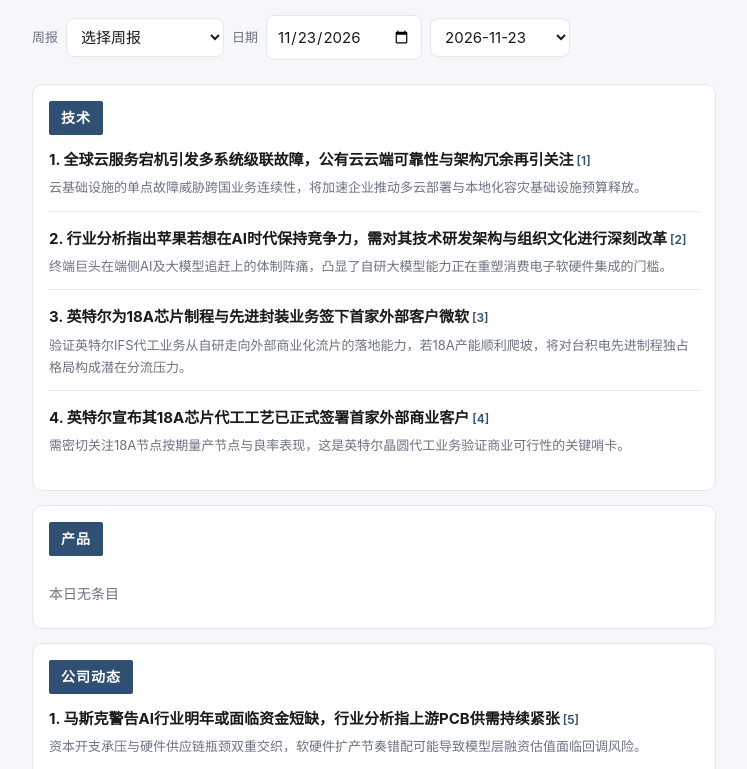
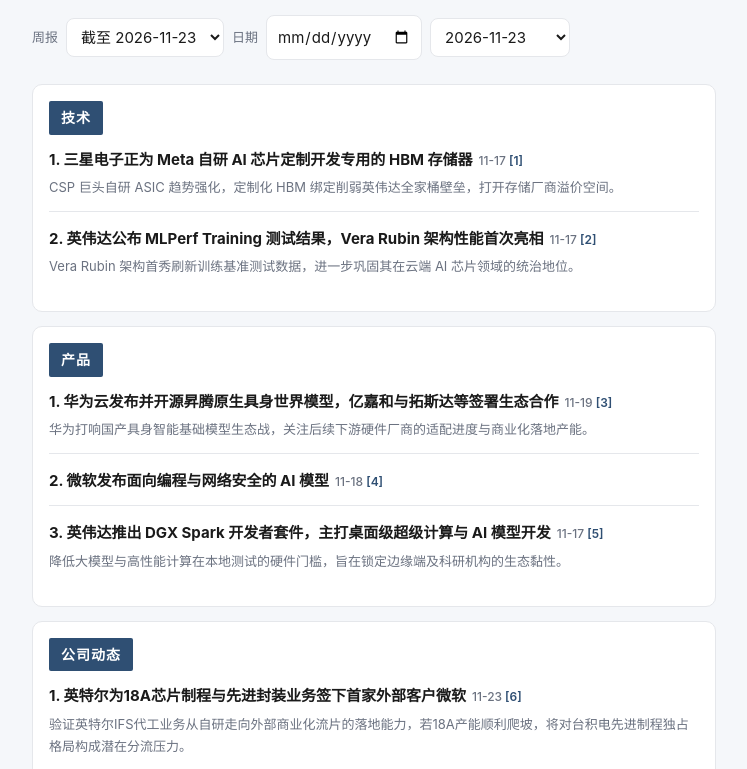
Before and after one commit to TerraYuan/kaiyan-ai-digest, a plain HTML site: page index.html in a window 1280 px wide. Shown: the part 125-894 px from the top of the page, without its empty margins (266-1013 px from the left). Drawn offline with Linux system fonts and the light colour scheme.

Commit message:
周报与日报分开：签客户改入公司动态，首页默认打开周报。

```diff
--- a/app.js
+++ b/app.js
@@ -52,6 +52,7 @@ async function loadWeek(endDate) {
 
 function renderDigest(doc) {
   const sections = (doc.sections || [])
+    .filter((sec) => (sec.items || []).length)
     .map((sec) => {
       const items = sec.items || [];
       const body = items.length
@@ -71,7 +72,7 @@ function renderDigest(doc) {
     })
     .join("");
 
-  $("content").innerHTML = sections;
+  $("content").innerHTML = sections || `<p class="empty">这一天没有条目</p>`;
   const titleEl = $("hero-title");
   const sub = $("hero-sub");
   if (doc.kind === "week") {
@@ -181,6 +182,10 @@ async function boot() {
     await showWeek(weekWanted, weeks);
     return;
   }
+  if (!qsDate() && (index.latestWeek || weeks[0])) {
+    await showWeek(index.latestWeek || weeks[0], weeks);
+    return;
+  }
   const wanted = qsDate() || index.latest || dates[0] || "";
   if (wanted) await showDate(wanted, dates);
   else $("content").innerHTML = `<p class="empty">暂无速递。请打开「上传 / 更新某日速递」。</p>`;
--- a/data/2026-11-23.json
+++ b/data/2026-11-23.json
@@ -9,36 +9,7 @@
     {
       "id": "tech",
       "label": "技术",
-      "items": [
-        {
-          "n": 1,
-          "linkNo": 1,
-          "headline": "全球云服务宕机引发多系统级联故障，公有云云端可靠性与架构冗余再引关注",
-          "soWhat": "云基础设施的单点故障威胁跨国业务连续性，将加速企业推动多云部署与本地化容灾基础设施预算释放。",
-          "url": "https://finance.eastmoney.com/a/202611233937088327.html"
-        },
-        {
-          "n": 2,
-          "linkNo": 2,
-          "headline": "行业分析指出苹果若想在AI时代保持竞争力，需对其技术研发架构与组织文化进行深刻改革",
-          "soWhat": "终端巨头在端侧AI及大模型追赶上的体制阵痛，凸显了自研大模型能力正在重塑消费电子软硬件集成的门槛。",
-          "url": "https://www.ithome.com/1/030/730.htm"
-        },
-        {
-          "n": 3,
-          "linkNo": 3,
-          "headline": "英特尔为18A芯片制程与先进封装业务签下首家外部客户微软",
-          "soWhat": "验证英特尔IFS代工业务从自研走向外部商业化流片的落地能力，若18A产能顺利爬坡，将对台积电先进制程独占格局构成潜在分流压力。",
-          "url": "https://finance.eastmoney.com/a/202611223936964886.html"
-        },
-        {
-          "n": 4,
-          "linkNo": 4,
-          "headline": "英特尔宣布其18A芯片代工工艺已正式签署首家外部商业客户",
-          "soWhat": "需密切关注18A节点按期量产节点与良率表现，这是英特尔晶圆代工业务验证商业可行性的关键哨卡。",
-          "url": "https://www.ithome.com/1/029/172.htm"
-        }
-      ]
+      "items": []
     },
     {
       "id": "product",
@@ -51,56 +22,63 @@
       "items": [
         {
           "n": 1,
-          "linkNo": 5,
+          "linkNo": 1,
+          "headline": "英特尔为18A芯片制程与先进封装业务签下首家外部客户微软",
+          "soWhat": "验证英特尔IFS代工业务从自研走向外部商业化流片的落地能力，若18A产能顺利爬坡，将对台积电先进制程独占格局构成潜在分流压力。",
+          "url": "https://finance.eastmoney.com/a/202611223936964886.html"
+        },
+        {
+          "n": 2,
+          "linkNo": 2,
           "headline": "马斯克警告AI行业明年或面临资金短缺，行业分析指上游PCB供需持续紧张",
           "soWhat": "资本开支承压与硬件供应链瓶颈双重交织，软硬件扩产节奏错配可能导致模型层融资估值面临回调风险。",
           "url": "https://finance.eastmoney.com/a/202611233937101892.html"
         },
         {
-          "n": 2,
-          "linkNo": 6,
+          "n": 3,
+          "linkNo": 3,
           "headline": "鸿蒙智行发布新款问界M7，升级面向L3级智能驾驶的全域冗余架构",
           "soWhat": "硬件全域冗余是智驾从L2+向高阶L3责任认定跨越的核心物理前提，重点观察其法规准入进度及智驾方案的商业化溢价能力。",
           "url": "https://www.ithome.com/1/030/775.htm"
         },
         {
-          "n": 3,
-          "linkNo": 7,
+          "n": 4,
+          "linkNo": 4,
           "headline": "Singularity Computers发布配备四组560冷排的外置液冷系统，解热能力达5000W",
           "soWhat": "针对极高功耗场景的散热方案迭代，反映出AI与高算力硬件对液冷散热及数据中心基础设施改造的刚性需求提升。",
           "url": "https://www.ithome.com/1/030/773.htm"
         },
         {
-          "n": 4,
-          "linkNo": 8,
+          "n": 5,
+          "linkNo": 5,
           "headline": "民生增强收益债券A重仓科技与芯片标的，持仓市值随算力板块大幅波动",
           "soWhat": "待核原文。",
           "url": "https://fund.eastmoney.com/a/202611233937090889.html"
         },
         {
-          "n": 5,
-          "linkNo": 9,
+          "n": 6,
+          "linkNo": 6,
           "headline": "A股沪指震荡跌破3500点，半导体代工及算力板块出现回调",
           "soWhat": "待核原文。",
           "url": "https://finance.eastmoney.com/a/202611233937086690.html"
         },
         {
-          "n": 6,
-          "linkNo": 10,
+          "n": 7,
+          "linkNo": 7,
           "headline": "摩尔线程预告下一代庐山GPU，拟推高规格显存方案提升图形与AI性能",
           "soWhat": "显存容量是国产GPU切入本地大模型微调与大算力推理的核心突破口，后续重点看实际大货交付能力与软件生态适配度。",
           "url": "https://www.ithome.com/1/030/757.htm"
         },
         {
-          "n": 7,
-          "linkNo": 11,
+          "n": 8,
+          "linkNo": 8,
           "headline": "多家公募基金集中上报半导体与算力主题ETF新品",
           "soWhat": "待核原文。",
           "url": "https://finance.eastmoney.com/a/202611233937064770.html"
         },
         {
-          "n": 8,
-          "linkNo": 12,
+          "n": 9,
+          "linkNo": 9,
           "headline": "一加发布一加16动画联名礼盒，采用16GB+512GB配置并开启限量预售",
           "soWhat": "待核原文。",
           "url": "https://www.ithome.com/1/030/753.htm"
@@ -113,42 +91,42 @@
       "items": [
         {
           "n": 1,
-          "linkNo": 13,
+          "linkNo": 10,
           "headline": "国务院批复相关发展方案，支持人工智能与数字技术融入养老及育儿服务场景",
           "soWhat": "待核原文。",
           "url": "https://finance.eastmoney.com/a/202611233937102432.html"
         },
         {
           "n": 2,
-          "linkNo": 14,
+          "linkNo": 11,
           "headline": "四部门联合发文，鼓励开发适配养老应用场景的人工智能体及智能硬件产品",
           "soWhat": "政策从应用端拓宽AI智能体与机器人落地边界，拉动具备交互能力的端侧芯片及边缘算力需求。",
           "url": "https://finance.eastmoney.com/a/202611233937099025.html"
         },
         {
           "n": 3,
-          "linkNo": 15,
+          "linkNo": 12,
           "headline": "机构研究指出出口管制新规倒逼国内封测厂加速扩产，先进封装产业景气度持续上行",
           "soWhat": "先进封装（CoWoS等）作为弥补先进制程受限的关键手段，产能建设加速将直接拉动国内封装设备与材料厂商的订单增长。",
           "url": "https://finance.eastmoney.com/a/202611233937036651.html"
         },
         {
           "n": 4,
-          "linkNo": 16,
+          "linkNo": 13,
           "headline": "工信部启动新一批5G+工业互联网融合应用城市试点，推进边缘计算与智能制造落地",
           "soWhat": "试点落地将直接拉动工业边缘算力节点与私有云部署需求，带动中游网络设备与工业软件厂商业绩。",
           "url": "https://finance.eastmoney.com/a/202611223936939248.html"
         },
         {
           "n": 5,
-          "linkNo": 17,
+          "linkNo": 14,
           "headline": "美国拟收紧中国企业对海外云端先进算力的远程访问权限",
           "soWhat": "制裁范围从硬件实体出口进一步延伸至云端算力租用服务，将逼迫国内AI大模型公司全面转向国产全栈算力栈的适配与采购。",
           "url": "https://finance.eastmoney.com/a/202611183933790424.html"
         },
         {
           "n": 6,
-          "linkNo": 18,
+          "linkNo": 15,
           "headline": "外交部就美国政府对涉英伟达芯片展开调查及相关芯片出口限制措施作出回应",
           "soWhat": "地缘政治博弈持续影响全球算力芯片供应链，需关注限制措施是否引发硬件断供风险及对国产算力替代加速的倒逼作用。",
           "url": "https://finance.eastmoney.com/a/202611173932835930.html"
--- a/data/week-2026-11-23.json
+++ b/data/week-2026-11-23.json
@@ -11,7 +11,7 @@
     "2026-11-19",
     "2026-11-23"
   ],
-  "updatedAt": "2026-11-23T04:11:42.637Z",
+  "updatedAt": "2026-11-23T04:21:54.389Z",
   "originalUrl": "https://terrayuan.github.io/kaiyan-ai-digest/?w=2026-11-23",
   "perColumnMax": 10,
   "itemCount": 11,
@@ -23,22 +23,14 @@
         {
           "n": 1,
           "linkNo": 1,
-          "date": "2026-11-23",
-          "headline": "英特尔为18A芯片制程与先进封装业务签下首家外部客户微软",
-          "soWhat": "验证英特尔IFS代工业务从自研走向外部商业化流片的落地能力，若18A产能顺利爬坡，将对台积电先进制程独占格局构成潜在分流压力。",
-          "url": "https://finance.eastmoney.com/a/202611223936964886.html"
-        },
-        {
-          "n": 2,
-          "linkNo": 2,
           "date": "2026-11-17",
           "headline": "三星电子正为 Meta 自研 AI 芯片定制开发专用的 HBM 存储器",
           "soWhat": "CSP 巨头自研 ASIC 趋势强化，定制化 HBM 绑定削弱英伟达全家桶壁垒，打开存储厂商溢价空间。",
           "url": "https://finance.eastmoney.com/a/202611173932708058.html"
         },
         {
-          "n": 3,
-          "linkNo": 3,
+          "n": 2,
+          "linkNo": 2,
           "date": "2026-11-17",
           "headline": "英伟达公布 MLPerf Training 测试结果，Vera Rubin 架构性能首次亮相",
           "soWhat": "Vera Rubin 架构首秀刷新训练基准测试数据，进一步巩固其在云端 AI 芯片领域的统治地位。",
@@ -52,7 +44,7 @@
       "items": [
         {
           "n": 1,
-          "linkNo": 4,
+          "linkNo": 3,
           "date": "2026-11-19",
           "headline": "华为云发布并开源昇腾原生具身世界模型，亿嘉和与拓斯达等签署生态合作",
           "soWhat": "华为打响国产具身智能基础模型生态战，关注后续下游硬件厂商的适配进度与商业化落地产能。",
@@ -60,7 +52,7 @@
         },
         {
           "n": 2,
-          "linkNo": 5,
+          "linkNo": 4,
           "date": "2026-11-18",
           "headline": "微软发布面向编程与网络安全的 AI 模型",
           "soWhat": "",
@@ -68,7 +60,7 @@
         },
         {
           "n": 3,
-          "linkNo": 6,
+          "linkNo": 5,
           "date": "2026-11-17",
           "headline": "英伟达推出 DGX Spark 开发者套件，主打桌面级超级计算与 AI 模型开发",
           "soWhat": "降低大模型与高性能计算在本地测试的硬件门槛，旨在锁定边缘端及科研机构的生态黏性。",
@@ -82,6 +74,14 @@
       "items": [
         {
           "n": 1,
+          "linkNo": 6,
+          "date": "2026-11-23",
+          "headline": "英特尔为18A芯片制程与先进封装业务签下首家外部客户微软",
+          "soWhat": "验证英特尔IFS代工业务从自研走向外部商业化流片的落地能力，若18A产能顺利爬坡，将对台积电先进制程独占格局构成潜在分流压力。",
+          "url": "https://finance.eastmoney.com/a/202611223936964886.html"
+        },
+        {
+          "n": 2,
           "linkNo": 7,
           "date": "2026-11-19",
           "headline": "Anthropic 启动 IPO 进程准备公开上市",
--- a/index.html
+++ b/index.html
@@ -5,7 +5,7 @@
   <meta name="viewport" content="width=device-width, initial-scale=1" />
   <title>开眼AI观 · 要闻速递</title>
   <meta http-equiv="Cache-Control" content="no-cache" />
-  <link rel="stylesheet" href="styles.css?v=20261123w" />
+  <link rel="stylesheet" href="styles.css?v=20261123c" />
 </head>
 <body>
   <main class="wrap">
@@ -24,9 +24,9 @@
     </header>
     <div id="content"></div>
     <footer class="foot">
-      <p>研究备忘，不是投资建议。历史速递按日期永久存档。</p>
+      <p>研究备忘，不是投资建议。历史要闻按日期永久存档。</p>
     </footer>
   </main>
-  <script src="app.js?v=20261123w"></script>
+  <script src="app.js?v=20261123c"></script>
 </body>
 </html>
```
